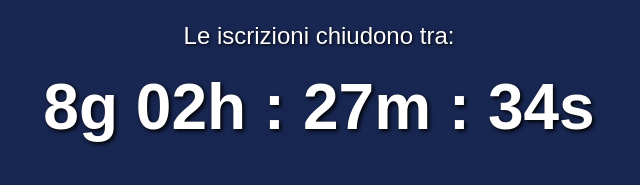
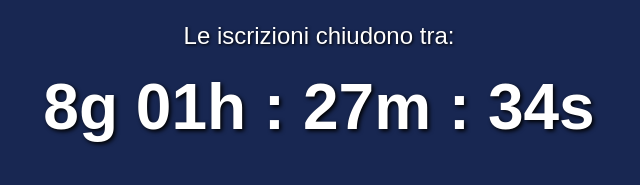
Before and after one commit to mormar8595/timer, a plain HTML site: page index.html in a window 1280 px wide. Shown: the part 383-568 px from the top of the page, 321-961 px from the left. Drawn offline with Linux system fonts and the light colour scheme.

Commit message:
Update index.html

```diff
--- a/index.html
+++ b/index.html
@@ -57,7 +57,7 @@
   <div id="warning">Affrettati a rispondere!</div>
 
   <script>
-    const closingDate = new Date(2025, 9, 30, 19, 0, 0); // 30 ottobre 2025, ore 19:00
+    const closingDate = new Date(2025, 9, 30, 18, 0, 0); // 30 ottobre 2025, ore 19:00
     const timerEl = document.getElementById('timer');
     const warningEl = document.getElementById('warning');
 
```
